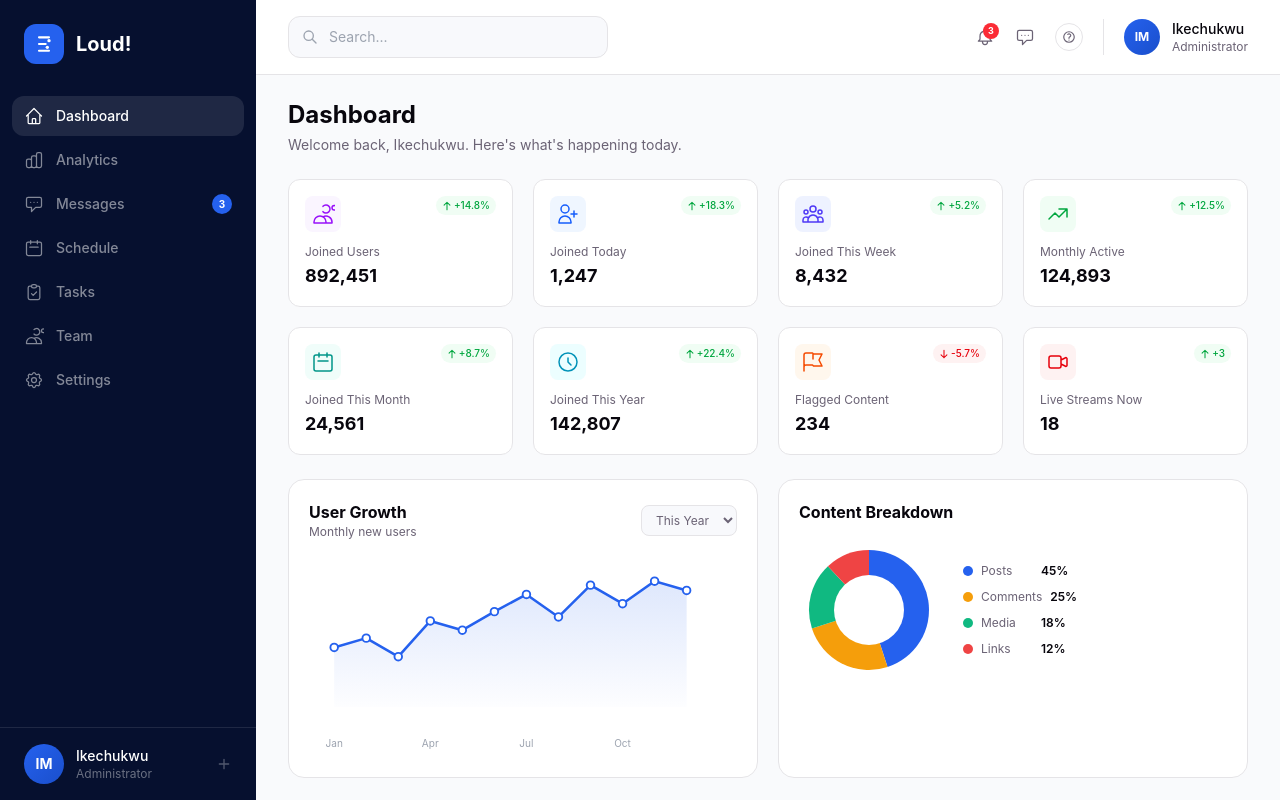
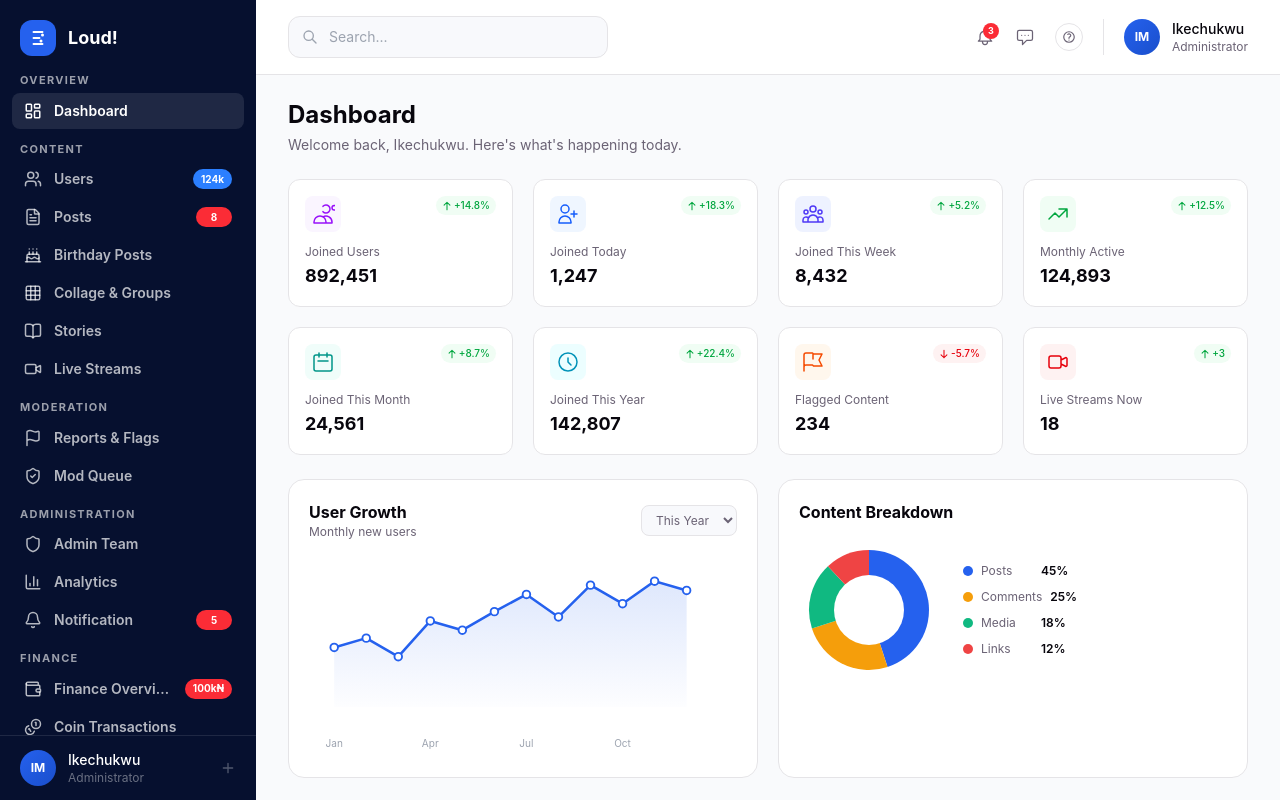
Before and after one commit to FIKE110/loud-admin-test, a React (Vite) app: page /dashboard in a window 1280 px wide. Built offline with nearby package versions, Linux system fonts and the light colour scheme.

Commit message:
dashboard left panel populated

```diff
--- a/package.json
+++ b/package.json
@@ -11,6 +11,7 @@
   },
   "dependencies": {
     "@tailwindcss/vite": "^4.3.0",
+    "lucide-react": "^1.16.0",
     "react": "^19.2.6",
     "react-dom": "^19.2.6",
     "react-router-dom": "^7.15.1",
--- a/src/components/Sidebar.tsx
+++ b/src/components/Sidebar.tsx
@@ -1,70 +1,89 @@
 import { Link, useLocation } from "react-router-dom"
+import {
+  LayoutDashboard,
+  Users,
+  FileText,
+  Cake,
+  Grid3X3,
+  BookOpen,
+  Video,
+  Flag,
+  ShieldCheck,
+  Shield,
+  BarChart3,
+  Bell,
+  Wallet,
+  Coins,
+  Gift,
+  Megaphone,
+  Settings,
+} from "lucide-react"
 
-const navItems = [
+type NavItem = {
+  label: string
+  path: string
+  icon: React.ReactNode
+  data?: string
+  dataColor?: "blue" | "red"
+}
+
+type Section = {
+  label: string
+  items: NavItem[]
+}
+
+const sections: Section[] = [
   {
-    label: "Dashboard",
-    path: "/dashboard",
-    icon: (
-      <svg className="h-5 w-5" fill="none" stroke="currentColor" viewBox="0 0 24 24">
-        <path strokeLinecap="round" strokeLinejoin="round" strokeWidth={1.5} d="M3 12l2-2m0 0l7-7 7 7M5 10v10a1 1 0 001 1h3m10-11l2 2m-2-2v10a1 1 0 01-1 1h-3m-6 0a1 1 0 001-1v-4a1 1 0 011-1h2a1 1 0 011 1v4a1 1 0 001 1m-6 0h6" />
-      </svg>
-    ),
+    label: "Overview",
+    items: [
+      { label: "Dashboard", path: "/dashboard", icon: <LayoutDashboard size={18} /> },
+    ],
   },
   {
-    label: "Analytics",
-    path: "/analytics",
-    icon: (
-      <svg className="h-5 w-5" fill="none" stroke="currentColor" viewBox="0 0 24 24">
-        <path strokeLinecap="round" strokeLinejoin="round" strokeWidth={1.5} d="M9 19v-6a2 2 0 00-2-2H5a2 2 0 00-2 2v6a2 2 0 002 2h2a2 2 0 002-2zm0 0V9a2 2 0 012-2h2a2 2 0 012 2v10m-6 0a2 2 0 002 2h2a2 2 0 002-2m0 0V5a2 2 0 012-2h2a2 2 0 012 2v14a2 2 0 01-2 2h-2a2 2 0 01-2-2z" />
-      </svg>
-    ),
+    label: "Content",
+    items: [
+      { label: "Users", path: "/dashboard/users", icon: <Users size={18} />, data: "124k", dataColor: "blue" },
+      { label: "Posts", path: "/dashboard/posts", icon: <FileText size={18} />, data: "8", dataColor: "red" },
+      { label: "Birthday Posts", path: "/dashboard/birthday-posts", icon: <Cake size={18} /> },
+      { label: "Collage & Groups", path: "/dashboard/collage-and-groups", icon: <Grid3X3 size={18} /> },
+      { label: "Stories", path: "/dashboard/stories", icon: <BookOpen size={18} /> },
+      { label: "Live Streams", path: "/dashboard/live-streams", icon: <Video size={18} /> },
+    ],
   },
   {
-    label: "Messages",
-    path: "/messages",
-    badge: "3",
-    icon: (
-      <svg className="h-5 w-5" fill="none" stroke="currentColor" viewBox="0 0 24 24">
-        <path strokeLinecap="round" strokeLinejoin="round" strokeWidth={1.5} d="M8 10h.01M12 10h.01M16 10h.01M9 16H5a2 2 0 01-2-2V6a2 2 0 012-2h14a2 2 0 012 2v8a2 2 0 01-2 2h-5l-5 5v-5z" />
-      </svg>
-    ),
+    label: "Moderation",
+    items: [
+      { label: "Reports & Flags", path: "/dashboard/reports-and-flags", icon: <Flag size={18} /> },
+      { label: "Mod Queue", path: "/dashboard/mod-queue", icon: <ShieldCheck size={18} /> },
+    ],
   },
   {
-    label: "Schedule",
-    path: "/schedule",
-    icon: (
-      <svg className="h-5 w-5" fill="none" stroke="currentColor" viewBox="0 0 24 24">
-        <path strokeLinecap="round" strokeLinejoin="round" strokeWidth={1.5} d="M8 7V3m8 4V3m-9 8h10M5 21h14a2 2 0 002-2V7a2 2 0 00-2-2H5a2 2 0 00-2 2v12a2 2 0 002 2z" />
-      </svg>
-    ),
+    label: "Administration",
+    items: [
+      { label: "Admin Team", path: "/dashboard/admin-team", icon: <Shield size={18} /> },
+      { label: "Analytics", path: "/dashboard/analytics", icon: <BarChart3 size={18} /> },
+      { label: "Notification", path: "/dashboard/notification", icon: <Bell size={18} />, data: "5", dataColor: "red" },
+    ],
   },
   {
-    label: "Tasks",
-    path: "/tasks",
-    icon: (
-      <svg className="h-5 w-5" fill="none" stroke="currentColor" viewBox="0 0 24 24">
-        <path strokeLinecap="round" strokeLinejoin="round" strokeWidth={1.5} d="M9 5H7a2 2 0 00-2 2v12a2 2 0 002 2h10a2 2 0 002-2V7a2 2 0 00-2-2h-2M9 5a2 2 0 002 2h2a2 2 0 002-2M9 5a2 2 0 012-2h2a2 2 0 012 2m-6 9l2 2 4-4" />
-      </svg>
-    ),
+    label: "Finance",
+    items: [
+      { label: "Finance Overview", path: "/dashboard/finance", icon: <Wallet size={18} />, data: "100k₦", dataColor: "red" },
+      { label: "Coin Transactions", path: "/dashboard/coin-transactions", icon: <Coins size={18} /> },
+      { label: "Gift Transactions", path: "/dashboard/gift-transactions", icon: <Gift size={18} /> },
+    ],
   },
   {
-    label: "Team",
-    path: "/team",
-    icon: (
-      <svg className="h-5 w-5" fill="none" stroke="currentColor" viewBox="0 0 24 24">
-        <path strokeLinecap="round" strokeLinejoin="round" strokeWidth={1.5} d="M12 4.354a4 4 0 110 5.292M15 21H3v-1a6 6 0 0112 0v1zm0 0h6v-1a6 6 0 00-9-5.197m13.5-9a2.25 2.25 0 11-4.5 0 2.25 2.25 0 014.5 0z" />
-      </svg>
-    ),
+    label: "Advertising",
+    items: [
+      { label: "Adverts", path: "/dashboard/adverts", icon: <Megaphone size={18} />, data: "8", dataColor: "red" },
+    ],
   },
   {
-    label: "Settings",
-    path: "/settings",
-    icon: (
-      <svg className="h-5 w-5" fill="none" stroke="currentColor" viewBox="0 0 24 24">
-        <path strokeLinecap="round" strokeLinejoin="round" strokeWidth={1.5} d="M10.325 4.317c.426-1.756 2.924-1.756 3.35 0a1.724 1.724 0 002.573 1.066c1.543-.94 3.31.826 2.37 2.37a1.724 1.724 0 001.066 2.573c1.756.426 1.756 2.924 0 3.35a1.724 1.724 0 00-1.066 2.573c.94 1.543-.826 3.31-2.37 2.37a1.724 1.724 0 00-2.573 1.066c-.426 1.756-2.924 1.756-3.35 0a1.724 1.724 0 00-2.573-1.066c-1.543.94-3.31-.826-2.37-2.37a1.724 1.724 0 00-1.066-2.573c-1.756-.426-1.756-2.924 0-3.35a1.724 1.724 0 001.066-2.573c-.94-1.543.826-3.31 2.37-2.37.996.608 2.296.07 2.572-1.065z" />
-        <path strokeLinecap="round" strokeLinejoin="round" strokeWidth={1.5} d="M15 12a3 3 0 11-6 0 3 3 0 016 0z" />
-      </svg>
-    ),
+    label: "Account",
+    items: [
+      { label: "Settings", path: "/dashboard/settings", icon: <Settings size={18} /> },
+    ],
   },
 ]
 
@@ -73,52 +92,65 @@ export default function Sidebar() {
 
   return (
     <aside className="fixed inset-y-0 left-0 z-30 flex h-screen w-[256px] flex-col bg-[#06102F]">
-      <div className="flex items-center gap-3 px-6 pt-6 pb-8">
-        <div className="flex h-10 w-10 items-center justify-center rounded-xl bg-[#2561EE]">
-          <svg width="20" height="20" viewBox="0 0 24 24" fill="none">
+      <div className="flex items-center gap-3 px-5 pt-5 pb-4">
+        <div className="flex h-9 w-9 items-center justify-center rounded-xl bg-[#2561EE]">
+          <svg width="18" height="18" viewBox="0 0 24 24" fill="none">
             <path d="M6 4h12M6 12h8M6 20h12" stroke="white" strokeWidth="2.5" strokeLinecap="round" />
             <circle cx="18" cy="8" r="2" fill="white" />
             <circle cx="16" cy="16" r="2" fill="white" />
           </svg>
         </div>
-        <span className="text-xl font-bold text-white">Loud!</span>
+        <span className="text-lg font-bold text-white">Loud!</span>
       </div>
 
-      <nav className="flex-1 space-y-1 px-3">
-        {navItems.map((item) => {
+      <nav className="flex-1 overflow-y-auto px-3 pb-2 scrollbar-thin scrollbar-track-transparent scrollbar-thumb-white/10">
+        {sections.map((section) => (
+          <div key={section.label} className="mb-3">
+            <p className="mb-1 px-2 text-[11px] font-bold uppercase tracking-[0.12em] text-white/60">
+              {section.label}
+            </p>
+            <div className="space-y-0.5">
+              {section.items.map((item) => {
                 const isActive = pathname === item.path
                 return (
                   <Link
                     key={item.path}
                     to={item.path}
-              className={`flex items-center gap-3 rounded-xl px-3 py-2.5 text-sm font-medium transition-colors ${
+                    className={`flex items-center gap-3 rounded-lg px-3 py-2 text-sm font-semibold transition-colors ${
                       isActive
                         ? "bg-white/10 text-white"
-                  : "text-white/50 hover:bg-white/5 hover:text-white/80"
+                        : "text-white/70 hover:bg-white/5 hover:text-white"
                     }`}
                   >
                     <span className="shrink-0">{item.icon}</span>
-              <span>{item.label}</span>
-              {item.badge && (
-                <span className="ml-auto flex h-5 w-5 items-center justify-center rounded-full bg-[#2561EE] text-[10px] font-bold text-white">
-                  {item.badge}
+                    <span className="flex-1 truncate">{item.label}</span>
+                    {item.data && (
+                      <span
+                        className={`flex h-5 min-w-[36px] items-center justify-center rounded-full px-2 text-[10px] font-bold text-white ${
+                          item.dataColor === "blue" ? "bg-blue-500" : "bg-red-500"
+                        }`}
+                      >
+                        {item.data}
                       </span>
                     )}
                   </Link>
                 )
               })}
+            </div>
+          </div>
+        ))}
       </nav>
 
-      <div className="border-t border-white/10 px-6 py-4">
+      <div className="border-t border-white/10 px-5 py-3.5">
         <div className="flex items-center gap-3">
-          <div className="flex h-10 w-10 items-center justify-center rounded-full bg-gradient-to-br from-[#2561EE] to-[#1A4FCC] text-sm font-bold text-white">
+          <div className="flex h-9 w-9 items-center justify-center rounded-full bg-gradient-to-br from-[#2561EE] to-[#1A4FCC] text-xs font-bold text-white">
             IM
           </div>
           <div className="flex-1 min-w-0">
-            <p className="text-sm font-medium text-white truncate">Ikechukwu</p>
-            <p className="text-xs text-white/40 truncate">Administrator</p>
+            <p className="truncate text-sm font-medium text-white">Ikechukwu</p>
+            <p className="truncate text-xs text-white/40">Administrator</p>
           </div>
-          <svg className="h-4 w-4 text-white/30" fill="none" stroke="currentColor" viewBox="0 0 24 24">
+          <svg className="h-4 w-4 shrink-0 text-white/30" fill="none" stroke="currentColor" viewBox="0 0 24 24">
             <path strokeLinecap="round" strokeLinejoin="round" strokeWidth={2} d="M12 5v14m7-7H5" />
           </svg>
         </div>
```
Also changed, not shown: 1 other file (tests, documents, lock files or other folders). Lines whose indentation alone changed are shown as unchanged.
